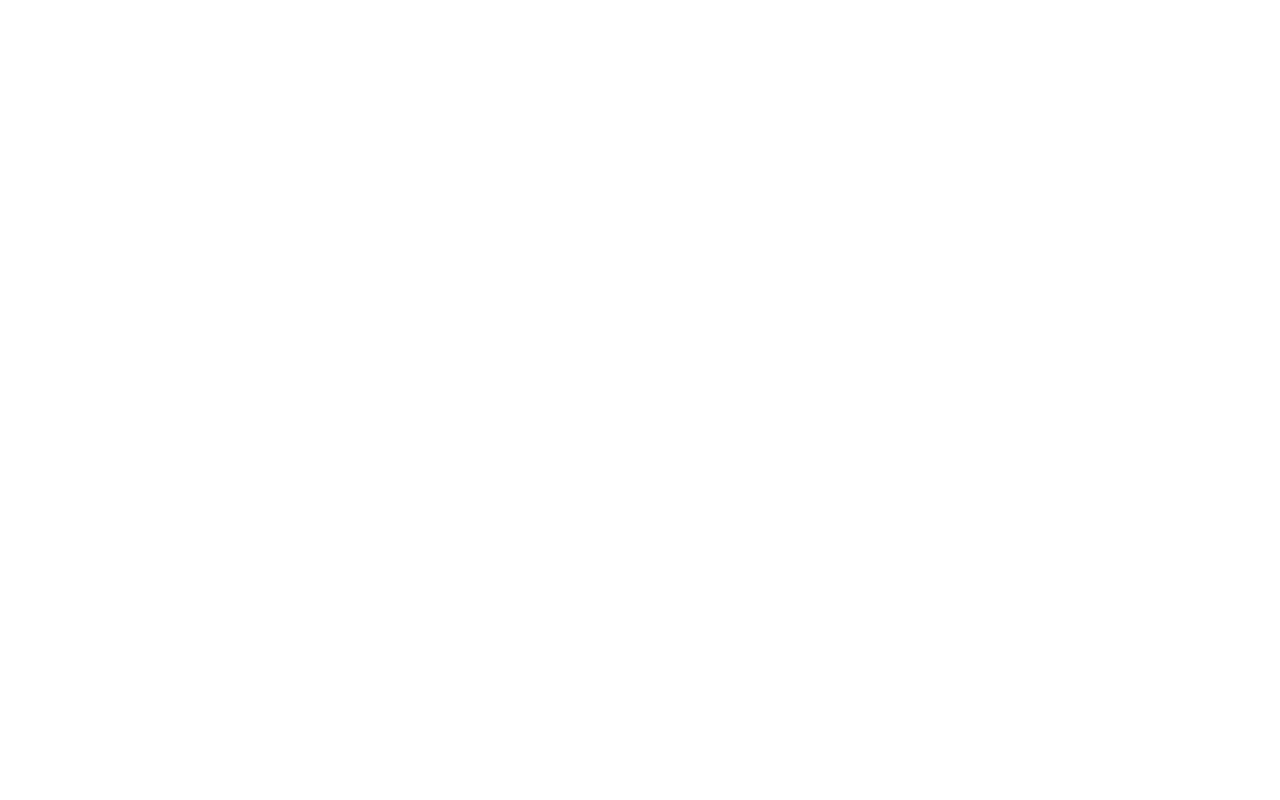
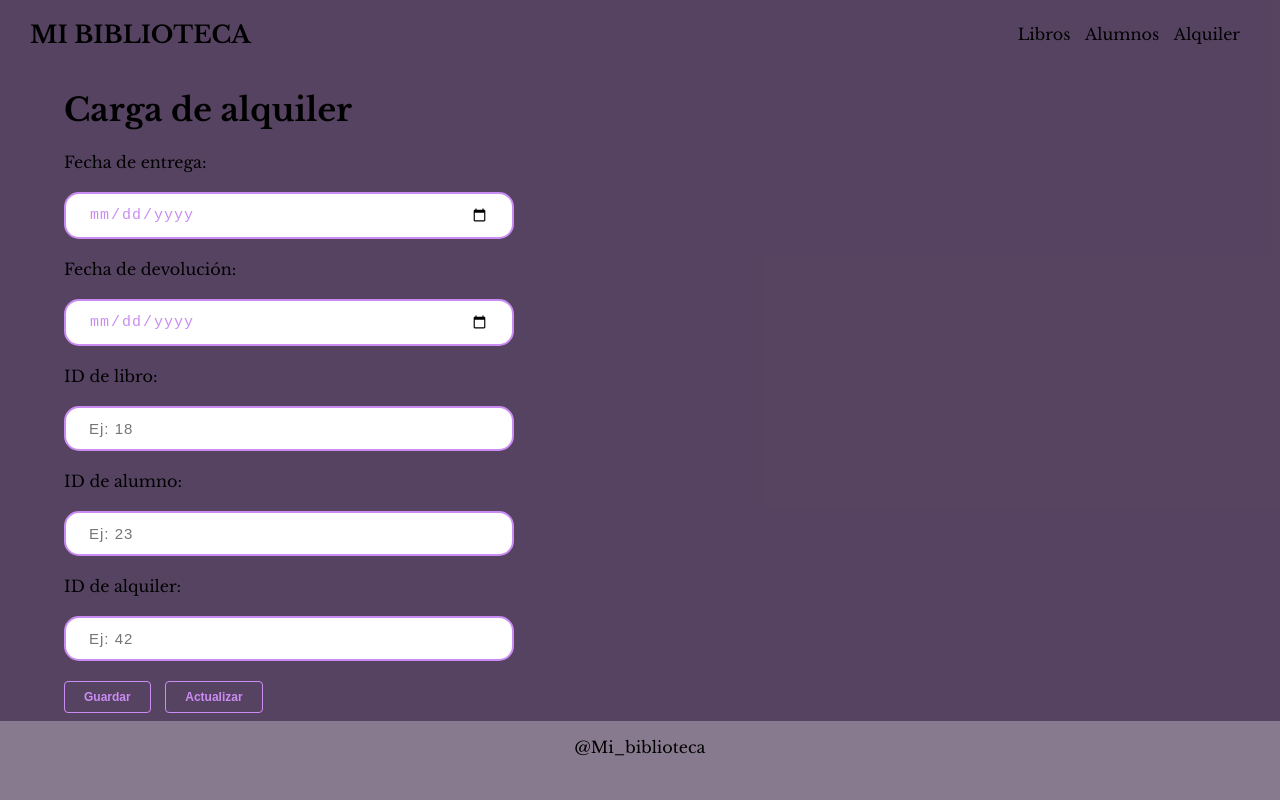
Before and after one commit to PedroAraozC/Programacion-2-UTN-FRT-TUP, a website: page Alquiler/aliquiler.html in a window 1280 px wide. Drawn offline with nearby package versions, Linux system fonts and the light colour scheme.

Commit message:
creacion de las paginas libros alumnos y alquiler

```diff
--- a/Alquiler/aliquiler.html
+++ b/Alquiler/aliquiler.html
@@ -0,0 +1,59 @@
+<!DOCTYPE html>
+<html lang="en">
+<head>
+    <meta charset="UTF-8">
+    <meta name="viewport" content="width=device-width, initial-scale=1.0">
+    <link rel="stylesheet" href="alquiler.css">
+    <script src="https://cdn.jsdelivr.net/npm/axios/dist/axios.min.js"></script>
+    <title>Alquiler</title>
+</head>
+
+<header>
+
+    <nav class="navbar">
+        <h1 class="logo"> <a href="/Index/index.html"> MI BIBLIOTECA</a></h1>
+
+        <Ul>
+            <li><a href="/Libros/libros.html">Libros</a></li>
+            <li><a href="/Alumno/alumno.html">Alumnos</a></li>
+            <li><a href="/Alquiler/aliquiler.html">Alquiler</a></li>
+        </Ul>
+    </nav>
+
+</header>
+
+<body>
+    <div class="tarjeta">
+        <h1>Carga de alquiler</h1>
+        <label>Fecha de entrega: <br>
+            <input type="date" id="fEntrega"  >
+        </label>
+        <br><br>
+        <label>Fecha de devolución: <br>
+            <input type="date" id="fDevolcion">
+        </label>
+        <br><br>
+        <label>ID de libro: <br>
+            <input type="number" id="idLibro" placeholder="Ej: 18" >
+        </label>
+        <br><br>
+        <label>ID de alumno: <br>
+            <input type="number" id="idAlumno" placeholder="Ej: 23" >
+        </label>
+        <br><br>
+        <label>ID de alquiler: <br>
+            <input type="number" id="idAlquiler" placeholder="Ej: 42" >
+        </label>
+        <br><br>
+
+        <button id="agregar" onclick="guardar();">Guardar</button>
+        <button id="actualizar" onclick="actualizar()" ;>Actualizar</button>
+    </div>
+    <div class="lista" id="lista">
+
+    </div>
+</body>
+<footer class="mainFooter">
+    <p>@Mi_biblioteca</p>
+</footer>
+</html>
--- /dev/null
+++ b/Alquiler/alquiler.css
@@ -0,0 +1,95 @@
+@import url('https://fonts.googleapis.com/css2?family=Libre+Baskerville:wght@400;700&family=Permanent+Marker&display=swap');
+
+html,
+body {
+    font-family: 'Libre Baskerville', serif;
+    min-height: 80vh;
+    margin: 0;
+    background-color: rgba(52, 30, 65, 0.589);
+}
+
+a {
+    text-decoration: none;
+    color: black;
+}
+
+.navbar {
+    display: flex;
+    width: 100%;
+    justify-content: space-between;
+    max-height: 10vh;
+    align-items: center;
+}
+
+.navbar li {
+    display: inline-block;
+    margin-right: 10px;
+}
+
+.navbar ul {
+    margin-right: 30px;
+}
+.logo {
+    margin-left: 30px;
+}
+
+.tarjeta{
+    margin-left: 5%;
+
+}
+
+.mainFooter {
+    display: flex;
+    justify-content: center;
+    text-align: center;
+    width: 100%;
+    height: 10vh;
+    position: fixed;
+}
+
+.mainFooter p {
+    display: flex;
+    justify-content: center;
+}
+
+.mainHeader {
+    display: flex;
+    padding-left: 10%;
+
+}
+
+div input {
+    display: inline-block;
+    font-size: 15px;
+    padding: 12px 23px;
+    font-weight: bolt;
+    letter-spacing: 1px;
+    border-radius: 4px;
+    border-radius: 15px;
+    background: white;
+    color: rgb(202, 140, 243);
+    border: 2px solid rgb(202, 140, 243);
+    width: 400px;
+    text-align: left;
+    margin-top: 20px;
+}
+
+button{
+    margin-right: 10px;
+    display: inline-block;
+    border-style: none;
+    font-size: 12px;
+    padding: 8px 19px;
+    cursor: pointer;
+    font-weight: bold;
+    border-radius: 4px;
+    background-color: transparent;
+    border: rgb(202, 140, 243) solid 1px;
+    color: rgb(202, 140, 243);
+    margin-bottom: 8px;
+}
+button:hover{
+    background:rgb(93, 12, 170) ;
+    border: 1px solid ;
+    color: white;
+}
--- /dev/null
+++ b/Alumno/alumno.css
@@ -0,0 +1,98 @@
+@import url('https://fonts.googleapis.com/css2?family=Libre+Baskerville:wght@400;700&family=Permanent+Marker&display=swap');
+
+html,
+body {
+    font-family: 'Libre Baskerville', serif;
+    height: 80vh;
+    margin: 0;
+    background-color: rgba(52, 30, 65, 0.589);
+}
+
+a {
+    text-decoration: none;
+    color: black;
+}
+
+.navbar {
+    display: flex;
+    width: 100%;
+    justify-content: space-between;
+    height: 10vh;
+    align-items: center;
+}
+
+.navbar li {
+    display: inline-block;
+    margin-right: 10px;
+}
+
+.navbar ul {
+    margin-right: 30px;
+}
+.logo {
+    margin-left: 30px;
+}
+
+.tarjeta{
+    margin-left: 5%;
+
+}
+
+.mainFooter {
+    display: flex;
+    justify-content: center;
+    text-align: center;
+    width: 100%;
+    min-height: 7vh;
+    max-height: 10vh;
+    position: fixed;
+}
+
+.mainFooter p {
+    display: flex;
+    justify-content: center;
+}
+
+.mainHeader {
+    min-height: 80vh;
+    max-height: 80vh;
+    display: flex;
+    padding-left: 10%;
+
+}
+
+div input {
+    display: inline-block;
+    font-size: 15px;
+    padding: 12px 23px;
+    font-weight: bolt;
+    letter-spacing: 1px;
+    border-radius: 4px;
+    border-radius: 15px;
+    background: white;
+    color: rgb(202, 140, 243);
+    border: 2px solid rgb(202, 140, 243);
+    width: 400px;
+    text-align: left;
+    margin-top: 20px;
+}
+
+button{
+    margin-right: 10px;
+    display: inline-block;
+    border-style: none;
+    font-size: 12px;
+    padding: 8px 19px;
+    cursor: pointer;
+    font-weight: bold;
+    border-radius: 4px;
+    background-color: transparent;
+    border: rgb(202, 140, 243) solid 1px;
+    color: rgb(202, 140, 243);
+    margin-bottom: 8px;
+}
+button:hover{
+    background:rgb(93, 12, 170) ;
+    border: 1px solid ;
+    color: white;
+}
--- /dev/null
+++ b/Libros/libros.css
@@ -0,0 +1,98 @@
+@import url('https://fonts.googleapis.com/css2?family=Libre+Baskerville:wght@400;700&family=Permanent+Marker&display=swap');
+
+html,
+body {
+    font-family: 'Libre Baskerville', serif;
+    min-height: 100vh;
+    max-height: 100vh;
+    margin: 0;
+    background-color: rgba(52, 30, 65, 0.589);
+}
+
+a {
+    text-decoration: none;
+    color: black;
+}
+
+.navbar {
+    display: flex;
+    width: 100%;
+    justify-content: space-between;
+    min-height: 10vh;
+    max-height: 10vh;
+    align-items: center;
+}
+
+.navbar li {
+    display: inline-block;
+    margin-right: 10px;
+}
+
+.navbar ul {
+    margin-right: 30px;
+}
+.logo {
+    margin-left: 30px;
+}
+.tarjeta{
+    margin-left: 5%;
+
+}
+
+div input {
+    display: inline-block;
+    font-size: 15px;
+    padding: 12px 23px;
+    font-weight: bolt;
+    letter-spacing: 1px;
+    border-radius: 4px;
+    border-radius: 15px;
+    background: white;
+    color: rgb(202, 140, 243);
+    border: 2px solid rgb(202, 140, 243);
+    width: 400px;
+    text-align: left;
+    margin-top: 20px;
+}
+
+button{
+    margin-right: 10px;
+    display: inline-block;
+    border-style: none;
+    font-size: 12px;
+    padding: 8px 19px;
+    cursor: pointer;
+    font-weight: bold;
+    border-radius: 4px;
+    background-color: transparent;
+    border: rgb(202, 140, 243) solid 1px;
+    color: rgb(202, 140, 243);
+    margin-bottom: 8px;
+}
+button:hover{
+    background:rgb(93, 12, 170) ;
+    border: 1px solid ;
+    color: white;
+}
+
+.mainFooter {
+    display: flex;
+    justify-content: center;
+    text-align: center;
+    width: 100%;
+    min-height: 7vh;
+    max-height: 10vh;
+}
+
+.mainFooter p {
+    display: flex;
+    justify-content: center;
+}
+
+.mainHeader {
+    min-height: 80vh;
+    max-height: 80vh;
+    display: flex;
+    padding-left: 10%;
+
+}
--- a/package.json
+++ b/package.json
@@ -1,5 +1,6 @@
 {
   "dependencies": {
+    "axios": "^1.4.0",
     "bootstrap": "^5.3.0"
   }
 }
```
Also changed, not shown: Alumno/alumno.html (+64 -0 lines), Index/index.html (+5 -6 lines), Libros/libros.html (+54 -0 lines), db.json (added, +57 -0 lines), 1 other file.
